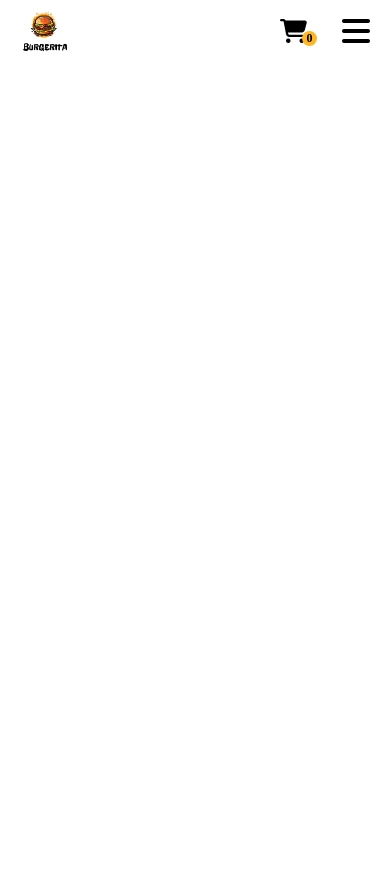
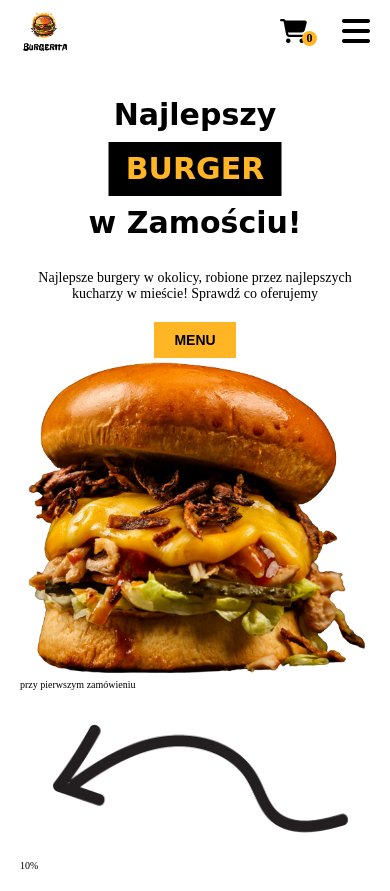
Before and after one commit to DominikaSzafraniec/Burger-Website-Burgerita, a plain HTML site: page index.html in a window 390 px wide. Before the commit the page ends 844 px from the top, so only its background shows below. Drawn offline with Linux system fonts and the light colour scheme; a web font is replaced by a local one.

Commit message:
first touches on header on mobile

```diff
--- a/index.html
+++ b/index.html
@@ -6,14 +6,10 @@
 		<title>Burgerita - Najlepszy burger w Zamościu!</title>
 		<script
 			src="https://kit.fontawesome.com/efa4de02fb.js"
-			crossorigin="anonymous"
-		></script>
-		<link rel="preconnect" href="https://fonts.googleapis.com" />
-		<link rel="preconnect" href="https://fonts.gstatic.com" crossorigin />
-		<link
-			href="https://fonts.googleapis.com/css2?family=Denk+One&family=Fauna+One&family=Freckle+Face&display=swap"
-			rel="stylesheet"
-		/>
+			crossorigin="anonymous"></script>
+			<link rel="preconnect" href="https://fonts.googleapis.com">
+			<link rel="preconnect" href="https://fonts.gstatic.com" crossorigin>
+			<link href="https://fonts.googleapis.com/css2?family=Dela+Gothic+One&family=Denk+One&family=Fauna+One&family=Freckle+Face&display=swap" rel="stylesheet">
 		<link rel="stylesheet" href="./css/style.css" />
 	</head>
 	<body>
@@ -51,7 +47,22 @@
 			</div>
 
 		</nav>
-
+		<header class="header">
+			<div class="header__info-box">
+				<h1 class="header__title">Najlepszy <span class="header__highlight">burger</span> w Zamościu!</h1>
+				<p class="header__info font-description">Najlepsze burgery w okolicy, robione przez najlepszych kucharzy w mieście!
+					Sprawdź co oferujemy</p>
+					<button class="header__btn-menu font-title">menu</button>
+			</div>
+			<div class="header__img-box">
+				<img src="./img/header-small.png" alt="burger w dużą ilością sera i prażonej cebulki">
+				<p class="header__info-promo">przy pierwszym zamówieniu</p>
+				<img src="./img/arrow-header.png" alt="" class="header__promo-arrow">
+				<div class="header__discount-box">
+					<p class="header__discount-price">10%</p>
+				</div>
+			</div>
+		</header>
 
 		<script src="./js/main.js"></script>
 	</body>
--- a/sass/_header.scss
+++ b/sass/_header.scss
@@ -0,0 +1,52 @@
+.header {
+	padding: 2rem;
+	&__title {
+		font-family: "Dela Gothic One", cursive;
+		font-size: 3rem;
+        line-height: 1.8;
+	}
+
+	&__highlight {
+        display: block;
+        position: relative;
+		padding: 0 1rem;
+		color: #ffb524;
+		text-transform: uppercase;
+	}
+
+    &__highlight::before {
+        content: '';
+        position: absolute;
+            top: 0;
+            left: 50%;
+            transform: translateX(-50%);
+            height: 100%;
+            width: 173px;
+            background-color: #000;
+            z-index: -1;
+    }
+	img {
+		width: 100%;
+	}
+
+    &__info-box {
+        text-align: center;
+    }
+
+    &__info {
+        margin: 2rem 0;
+        font-size: 1.4rem;
+    }
+
+    &__btn-menu {
+        padding: 1rem 2rem;
+        margin: 0 auto;
+
+		background-color: #FFB524;
+		text-transform: uppercase;
+		border: none;
+		font-size: 1.4rem;
+        font-weight: bold;
+		cursor: pointer;
+    }
+}
--- a/sass/_media.scss
+++ b/sass/_media.scss
@@ -33,6 +33,24 @@
         }
     }
 
+    header {
+        top: 84px;
+    }
+
+    .header {
+        &__title {
+            font-size: 3.4rem;
+        }
+
+        &__highlight::before {
+            width: 200px;
+        }
+
+        &__info {
+            font-size: 1.6rem;
+        }
+    }
+
 }
 
 @media (min-width: 768px) and (min-height: 420px){
@@ -42,6 +60,15 @@
         }
         &__button-order {
             margin-top: 4rem;
+        }
+
+    }
+}
+
+@media (min-width: 768px) {
+    .header {
+        &__title {
+            font-size: 3.6rem;
         }
 
     }
@@ -101,4 +128,9 @@
             font-size: 1.4rem;
         }
     }
+
+    header {
+        position: relative;
+        top: 122px;
+    }
 }
--- a/sass/_nav.scss
+++ b/sass/_nav.scss
@@ -87,3 +87,8 @@
 		}
 	}
 }
+
+header {
+	position: relative;
+	top: 68px;
+}
```
Also changed, not shown: css/style.css, img/Untitled.png (added), img/header-small.png (added), 1 other file.
